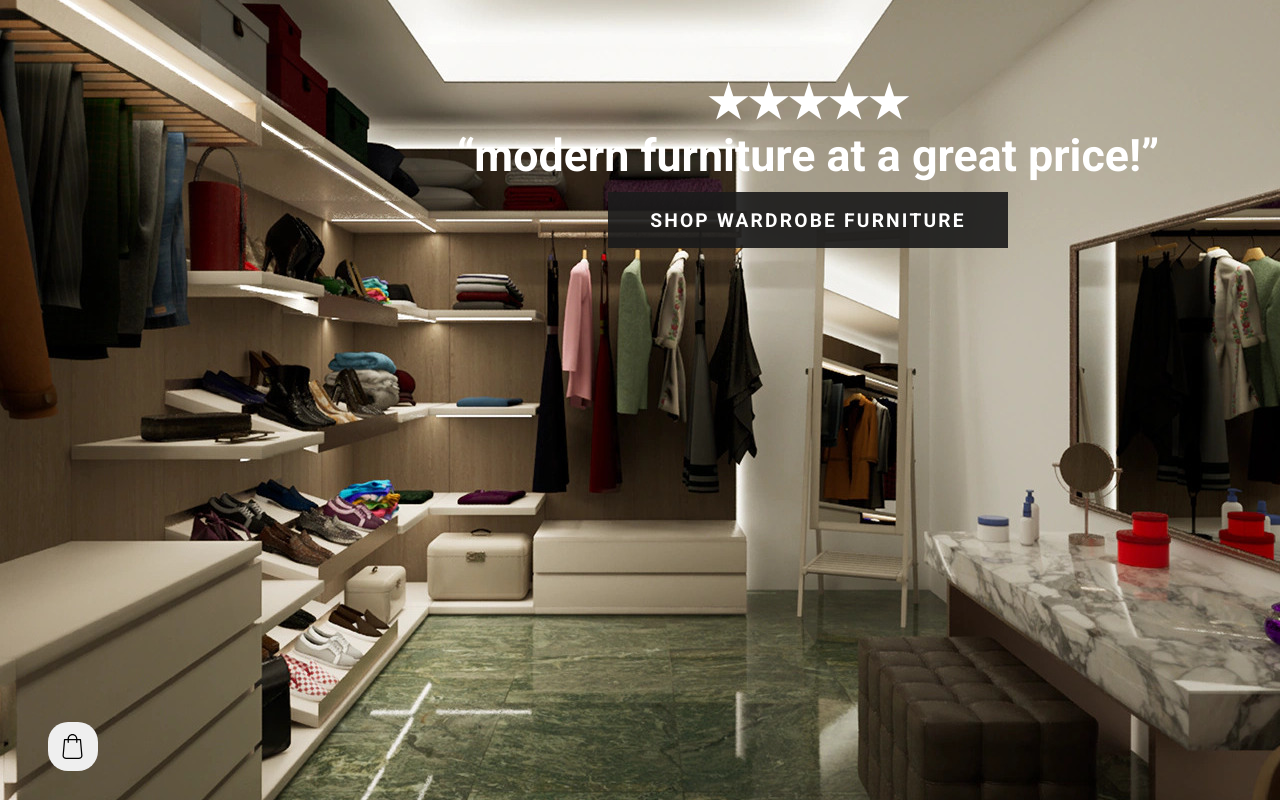
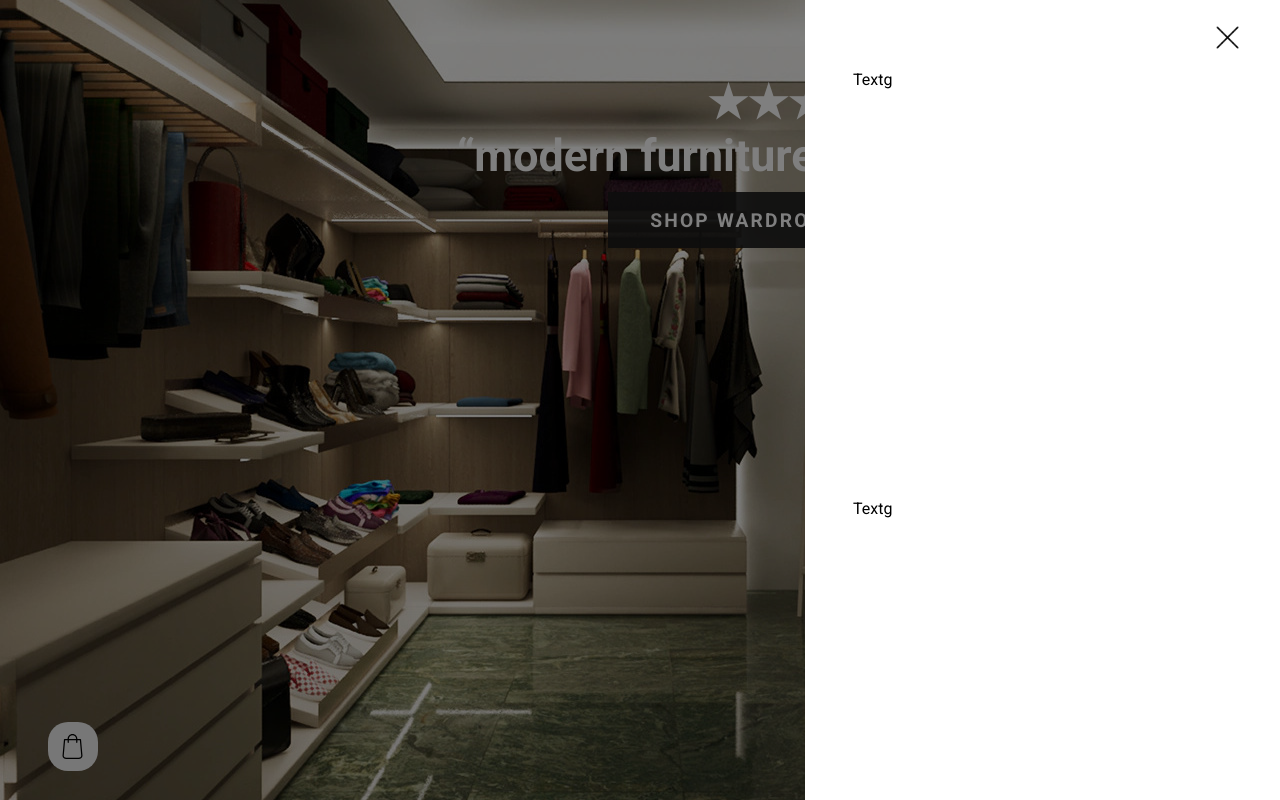
Before and after one commit to MojoBty/MojoFurnitureStore, a React (Create React App) app: page / in a window 1280 px wide. Both pictures are taken after a click on the button 73 px from the left and 988 px from the top of the page. Shown: the part 242-1042 px from the top of the page. Built offline with nearby package versions, Linux system fonts and the light colour scheme.

Commit message:
updates to side modal and button

```diff
--- a/src/App.css
+++ b/src/App.css
@@ -7,16 +7,16 @@
   margin: 0;
   padding: 0;
   font-family: 'Roboto', sans-serif;
+  overflow-x: hidden;
 }
 
 .top-header {
 
   font-family: 'Great Vibes', sans-serif;
+  font-weight: 600;
   font-size: 3rem;
-  display: flex;
-  justify-content: center;
-  align-items: center;
-  padding: 1.6rem 0 0 0;
+
+
 }
 
 
@@ -30,6 +30,14 @@
   text-align: center;
   align-items: center;
 
+}
+
+.logo {
+  height: 5rem;
+  display: flex;
+  justify-content: center;
+  align-items: center;
+  padding: 0.6rem 0 0 0;
 }
 
 .categories {
@@ -130,6 +138,11 @@ a:hover {
   font-weight: 600;
   font-family: 'Roboto', sans-serif;
   letter-spacing: 2.2px;
+  cursor: pointer;
+}
+
+.wardrobe-button:hover {
+  background-color: rgba(0, 0, 0, 0.95);
 }
 
 .shopbutton-container {
@@ -152,7 +165,7 @@ a:hover {
   padding: 12px 12px 12px 12px;
   text-align: start;
   align-items: center;
-
+  cursor: pointer;
   color: transparent;
   transition: width 2s ease;
 }
@@ -160,7 +173,7 @@ a:hover {
 .button-text {
   padding-left: 18px;
   animation: fadeInText 2s forwards;
-  animation-delay: 2s;
+  animation-delay: 1.7s;
   white-space: nowrap;
 }
 
@@ -174,3 +187,80 @@ a:hover {
     color: #000;
   }
 }
+
+.shop-modal {
+  display: none;
+  z-index: 1;
+  overflow: auto;
+  position: fixed;
+  height: 100%;
+  top: 0;
+  right: 0;
+  background-color: white;
+  width: 475px;
+  animation: slideOutModal 1s ease-out backwards;
+}
+
+.shop-modal.open {
+  display: flex;
+
+  animation: slideInModal 1s ease-out forwards;
+}
+
+.shop-modal.close{
+  display: flex;
+  animation: slideOutModal 1s ease-out backwards;
+}
+
+@keyframes slideInModal {
+  0% {
+    transform: translateX(100%)
+  }
+
+  100% {
+    transform: translateX(0%)
+  }
+}
+
+@keyframes slideOutModal {
+  0% {
+    transform: translateX(0%)
+  }
+
+  100% {
+    transform: translateX(100%)
+  }
+}
+
+
+.close-icon {
+  position: absolute;
+  top: 0;
+  right: 0;
+  margin: 25px 40px 0 0;
+  height: 25px;
+  width: 25px;
+}
+
+.modal-content {
+  margin: 70px 40px 25px 48px;
+}
+
+.backdrop {
+  position: fixed;
+  top: 0;
+  left: 0;
+  width: 100%;
+  height: 100%;
+  background-color: rgba(0, 0, 0, 0.5);
+  z-index: 0;
+}
+
+.product-grid {
+  display: grid;
+  height: 1715px;
+  width: 370px;
+  grid-template-columns: 1fr;
+  grid-template-rows: 1fr 1fr 1fr 1fr;
+
+}
--- a/src/App.js
+++ b/src/App.js
@@ -1,13 +1,13 @@
 import './App.css';
 import Header from './components/Header.js';
 import ProductDisplay from './components/ProductDisplay';
+
 
 function App() {
   return (
     <div className='App'>
       <Header className="app_header"/>
       <ProductDisplay />
-
     </div>
   );
 }
--- a/src/components/Header.js
+++ b/src/components/Header.js
@@ -1,4 +1,4 @@
-
+import logo from '../resources/logo.jpg'
 
 const Header = () => {
 
@@ -6,7 +6,7 @@ const Header = () => {
   return (
     <header className="header">
       <div className='top-header'>
-        <span>Mojo Furniture</span>
+        <img className='logo' src={logo}/>
       </div>
       <div className="categories">
       <nav className="nav">
--- a/src/components/ProductDisplay.js
+++ b/src/components/ProductDisplay.js
@@ -1,17 +1,17 @@
 import React, {useState, useEffect} from 'react';
 import shoppingBag from '../resources/shopping.svg'
-
+import closeIcon from '../resources/close.png'
 
 const ProductDisplay = () => {
 
   const [buttonWidth, setButtonWidth] = useState(50)
-
+  const [modalOpen, setModalOpen] = useState(false)
 
   useEffect(() => {
     const handleScroll = () => {
         const scrollPosition = window.scrollY;
 
-        if (scrollPosition > 60) {
+        if (scrollPosition > 65) {
           setButtonWidth(225)
 
         } else {
@@ -24,8 +24,27 @@ const ProductDisplay = () => {
 
   })
 
+  const handleModalOpen = () => {
+    setModalOpen(true);
+    document.body.style.overflow = 'hidden';
+  }
+
+  const handleModalClose = () => {
+    setModalOpen(false);
+    document.body.style.overflow = 'auto';
+  }
+
+  const handleAnimationEnd = () => {
+    if (!modalOpen) {
+      setModalOpen(false)
+    }
+  }
+
+  const modalClassName = modalOpen ? 'shop-modal open' : 'shop-modal'
+
 
   return (
+    <div>
       <div className='product-display'>
         <div className='testimony'>
 
@@ -34,12 +53,30 @@ const ProductDisplay = () => {
           <button className='wardrobe-button'>SHOP WARDROBE FURNITURE</button>
         </div>
         <div className='shopbutton-container'>
-        <button className='shopbutton' style={{ width: `${buttonWidth}px`}}>
+          <button className='shopbutton' style={{ width: `${buttonWidth}px`}} onClick={handleModalOpen}>
             <img src={shoppingBag} alt='idc'/>
             <span className={(buttonWidth >= 225) ? 'button-text' : ''} >{(buttonWidth >= 225) ? 'SHOP THE ROOM' : ''}</span>
           </button>
         </div>
 
+        <div className={modalClassName}  onAnimationEnd={handleAnimationEnd}>
+          <div className='modal-content'>
+            <img className='close-icon' src={closeIcon} onClick={handleModalClose}/>
+            <div className='product-grid'>
+              <div>
+                Textg
+                <img src=''></img>
+              </div>
+              <div>Textg</div>
+              <div>Textg</div>
+              <div>Textg</div>
+            </div>
+          </div>
+        </div>
+        <div className={ modalOpen ? 'backdrop' : ''}>
+
+        </div>
+      </div>
     </div>
   )
 }
```
Also changed, not shown: src/resources/close.png (added), src/resources/logo.jpg (added). Lines whose indentation alone changed are shown as unchanged.
